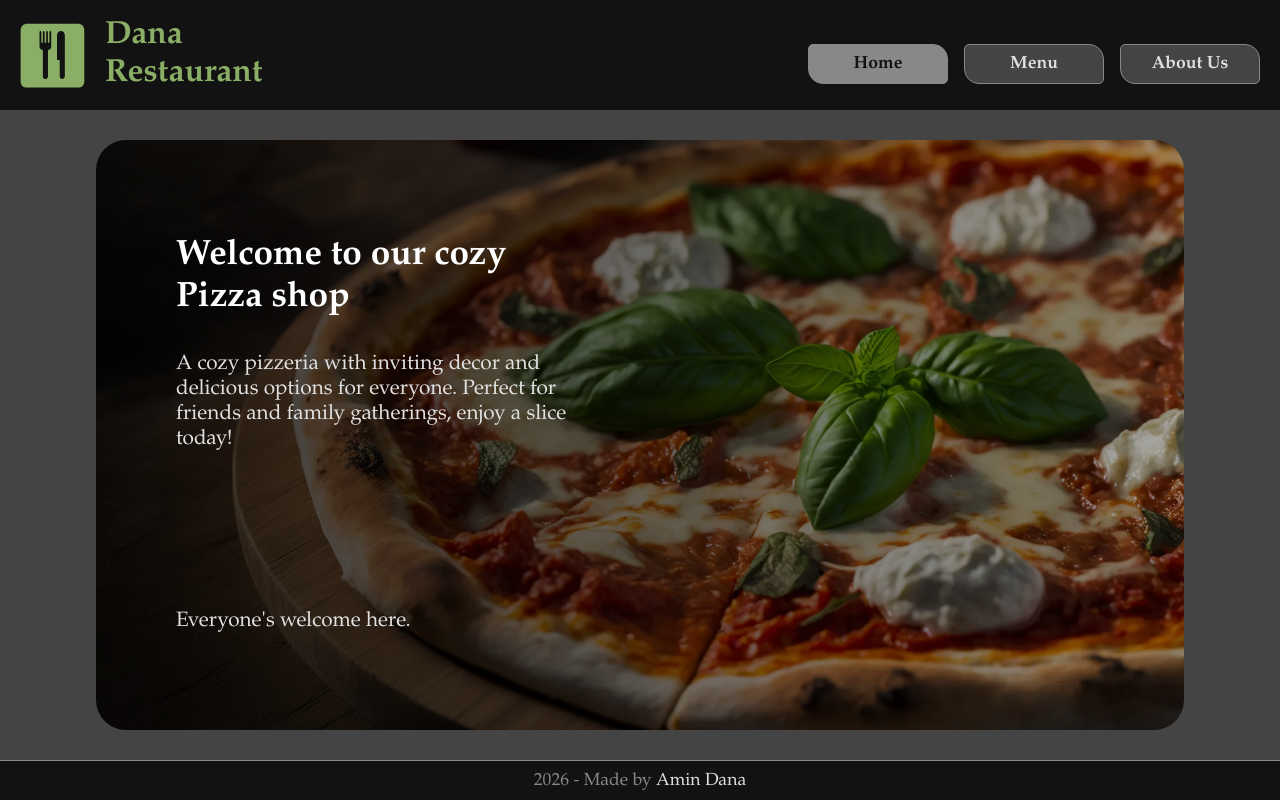
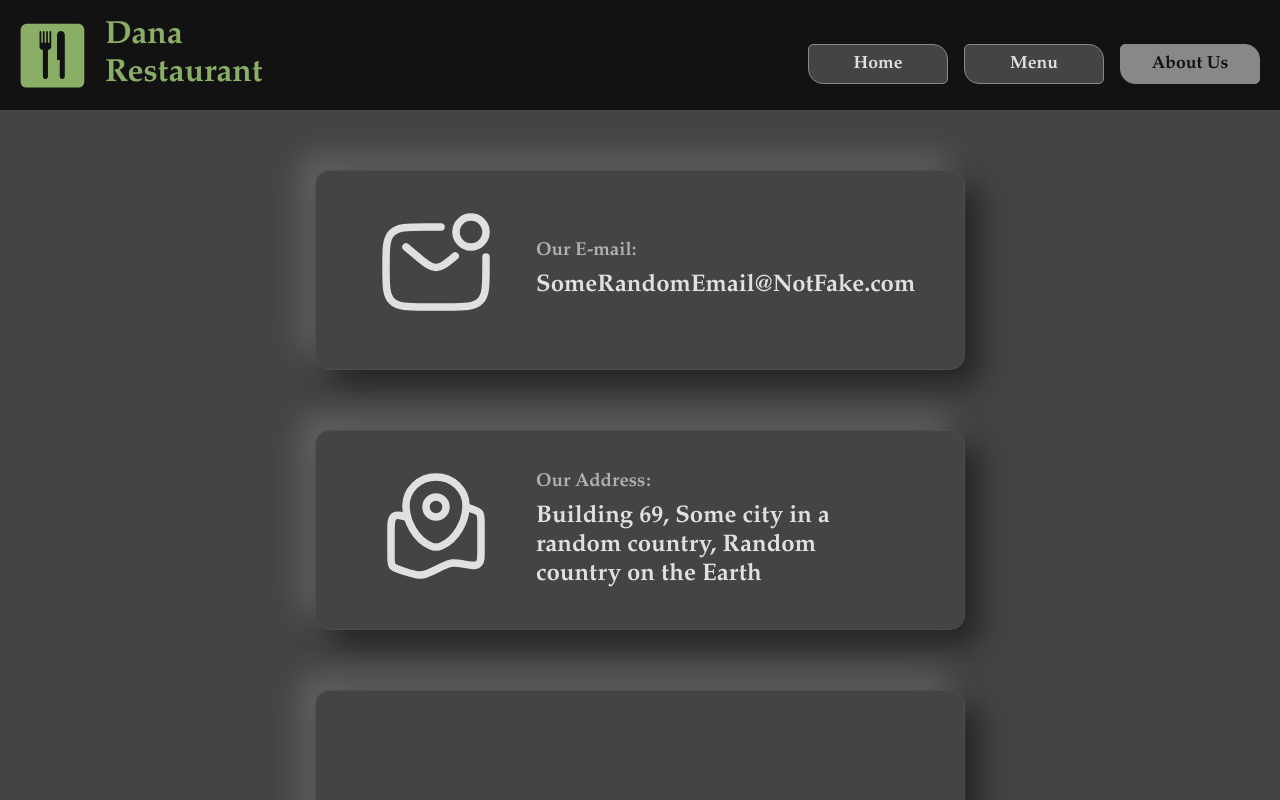
Before and after one commit to AminDanaaa/restaurant, a website built with webpack: page src/template.html in a window 1280 px wide. Shown: the top 800 px of the page. Built offline with nearby package versions, Linux system fonts and the light colour scheme.

Commit message:
email and address added to about page

```diff
--- a/src/Pages/About.js
+++ b/src/Pages/About.js
@@ -1,4 +1,6 @@
 import Cleaner from "./Cleaner.js";
+import SVG from "../SVG/SVG.js";
+import { aboutTexts } from "./Strings/Strings.js";
 const btnAbout = document.querySelector("#about");
 
 
@@ -6,6 +8,31 @@ const btnAbout = document.querySelector("#about");
 // Structure of page {Home} --Start
 const main = document.createElement("div");
 main.classList.add("about-content");
+const contactDiv = document.createElement("div");
+contactDiv.classList.add("contact-info");
+const contactLogo = document.createElement("div");
+contactLogo.innerHTML = SVG.mail;
+const contactInfoDiv = document.createElement("div");
+const contactInfoTitle = document.createElement("h3");
+const contactInfoText = document.createElement("h2");
+contactInfoTitle.textContent = aboutTexts.email
+contactInfoText.textContent = aboutTexts.emailAddress;
+contactInfoDiv.append(contactInfoTitle, contactInfoText);
+contactDiv.append(contactLogo, contactInfoDiv);
+const addressDiv = document.createElement("div");
+addressDiv.classList.add("address-info");
+const addressLogo = document.createElement("div");
+addressLogo.innerHTML = SVG.location;
+const addressInfoDiv = document.createElement("div");
+const addressInfoTitle = document.createElement("h3");
+const addressInfoText = document.createElement("h2");
+addressInfoTitle.textContent = aboutTexts.address;
+addressInfoText.textContent = aboutTexts.addressFull;
+addressInfoDiv.append(addressInfoTitle, addressInfoText);
+addressDiv.append(addressLogo, addressInfoDiv);
+const crewDiv = document.createElement("div");
+crewDiv.classList.add("crew-box");
+main.append(contactDiv, addressDiv, crewDiv);
 // Structure of page {Home} --End
 
 
--- a/src/Pages/Strings/Strings.js
+++ b/src/Pages/Strings/Strings.js
@@ -8,5 +8,8 @@ export const menuTexts = {
 };
 
 export const aboutTexts = {
-
+    email: "Our E-mail:",
+    emailAddress: "SomeRandomEmail@NotFake.com",
+    address: "Our Address:",
+    addressFull: "Building 69, Some city in a random country, Random country on the Earth",
 };
--- a/src/SVG/SVG.js
+++ b/src/SVG/SVG.js
@@ -1,7 +1,13 @@
 const logo = `<svg viewBox="0 0 64 64" xmlns="http://www.w3.org/2000/svg" xmlns:xlink="http://www.w3.org/1999/xlink" aria-hidden="true" role="img" class="iconify iconify--medical-icon" preserveAspectRatio="xMidYMid meet" fill="#000000"><g id="SVGRepo_bgCarrier" stroke-width="0"></g><g id="SVGRepo_tracerCarrier" stroke-linecap="round" stroke-linejoin="round"></g><g id="SVGRepo_iconCarrier"><path d="M56.411.719S7.623.704 7.637.719C3.14.719.612 3.044.612 7.793v48.966c0 4.443 2.273 6.769 6.766 6.769h49.173c4.493 0 6.769-2.21 6.769-6.769V7.793c.001-4.634-2.275-7.074-6.909-7.074zM30.749 23.374c0 1.536-1.399 3.181-3.215 3.181V52.49c0 3.682-5.018 3.682-5.018 0V26.555c-1.767 0-3.306-1.361-3.306-3.4V8.882c0-1.242 1.795-1.29 1.795.049v10.55h1.503V8.833c0-1.141 1.729-1.214 1.729.049v10.599h1.553V8.848c0-1.193 1.678-1.241 1.678.047v10.586h1.528V8.848c0-1.18 1.753-1.227 1.753.047v14.479zm13.386 29.104c0 3.601-5.028 3.547-5.028 0V36.496H36.43V12.199c0-5.656 7.706-5.656 7.706 0v40.279z" fill="#8BAE66"></path></g></svg>`;
+
+const mail = `<svg width="120px" height="120px" viewBox="0 0 24 24" fill="none" xmlns="http://www.w3.org/2000/svg"><g id="SVGRepo_bgCarrier" stroke-width="0"></g><g id="SVGRepo_tracerCarrier" stroke-linecap="round" stroke-linejoin="round"></g><g id="SVGRepo_iconCarrier"> <path d="M22 10C22.0185 10.7271 22 11.0542 22 12C22 15.7712 22 17.6569 20.8284 18.8284C19.6569 20 17.7712 20 14 20H10C6.22876 20 4.34315 20 3.17157 18.8284C2 17.6569 2 15.7712 2 12C2 8.22876 2 6.34315 3.17157 5.17157C4.34315 4 6.22876 4 10 4H13" stroke="#E0E0E0" stroke-width="1.5" stroke-linecap="round"></path> <path d="M6 8L8.1589 9.79908C9.99553 11.3296 10.9139 12.0949 12 12.0949C13.0861 12.0949 14.0045 11.3296 15.8411 9.79908" stroke="#E0E0E0" stroke-width="1.5" stroke-linecap="round"></path> <circle cx="19" cy="5" r="3" stroke="#E0E0E0" stroke-width="1.5"></circle> </g></svg>`;
+
+const location = `<svg width="120px" height="120px" viewBox="0 0 24 24" fill="none" xmlns="http://www.w3.org/2000/svg"><g id="SVGRepo_bgCarrier" stroke-width="0"></g><g id="SVGRepo_tracerCarrier" stroke-linecap="round" stroke-linejoin="round"></g><g id="SVGRepo_iconCarrier"> <path d="M18 8L18.9487 8.31623C19.9387 8.64624 20.4337 8.81124 20.7169 9.20407C21 9.5969 21 10.1187 21 11.1623V16.829C21 18.1199 21 18.7653 20.6603 19.18C20.5449 19.3208 20.4048 19.4394 20.247 19.5301C19.7821 19.797 19.1455 19.6909 17.8721 19.4787C16.6157 19.2693 15.9875 19.1646 15.3648 19.2167C15.1463 19.235 14.9292 19.2676 14.715 19.3144C14.1046 19.4477 13.5299 19.735 12.3806 20.3097C10.8809 21.0596 10.131 21.4345 9.33284 21.5501C9.09242 21.5849 8.8498 21.6021 8.60688 21.6016C7.80035 21.6001 7.01186 21.3373 5.43488 20.8116L5.05132 20.6838C4.06129 20.3538 3.56627 20.1888 3.28314 19.7959C3 19.4031 3 18.8813 3 17.8377V12.908C3 11.2491 3 10.4197 3.48841 9.97358C3.57388 9.89552 3.66809 9.82762 3.76917 9.77122C4.34681 9.44894 5.13369 9.71123 6.70746 10.2358" stroke="#E0E0E0" stroke-width="1.5"></path> <path d="M6 7.70031C6 4.55211 8.68629 2 12 2C15.3137 2 18 4.55211 18 7.70031C18 10.8238 16.085 14.4687 13.0972 15.7721C12.4007 16.076 11.5993 16.076 10.9028 15.7721C7.91499 14.4687 6 10.8238 6 7.70031Z" stroke="#E0E0E0" stroke-width="1.5"></path> <circle cx="12" cy="8" r="2" stroke="#E0E0E0" stroke-width="1.5"></circle> </g></svg>`;
 
 const SVG = {
     logo: logo,
+    mail: mail,
+    location: location,
 };
 
 export default SVG;
--- a/src/index.js
+++ b/src/index.js
@@ -30,8 +30,8 @@ const initialize = () => {
         }
     });
 
-    btnHome.classList.add("active-button");
-    Home.render(content);
+    btnAbout.classList.add("active-button");
+    About.render(content);
 };
 
 
--- a/src/styles.css
+++ b/src/styles.css
@@ -204,7 +204,7 @@ footer a:hover {
 .home-content {
     width: 100%;
     flex: 1;
-    border-radius: 30px;
+    border-radius: 40px 40px 10px 10px;
     background-image: linear-gradient(to right, rgba(0,0,0,0.8), rgba(0,0,0,0.3)), url('./Media/background-landscape.webp');
     background-size: cover;
     background-position: center;
@@ -252,4 +252,57 @@ footer a:hover {
 
 /* About Page content */
 .about-content {
+    width: 70%;
+    flex: 1;
+    display: flex;
+    flex-direction: column;
+    justify-content: space-evenly;
+    align-items: center;
 }
+
+.about-content > div {
+    width: 100%;
+    width: 650px;
+    background-color: var(--palette-dark-gray);
+    margin-block: 30px;
+    border-radius: 15px;
+    box-shadow: 15px 15px 30px #242424,
+                -15px -15px 30px #646464;
+    border: 1px solid rgba(255, 255, 255, 0.05);
+    padding-inline: 40px;
+}
+
+.about-content h3 {
+    color: var(--palette-medium-gray);
+    margin-bottom: 10px;
+}
+
+.about-content h2 {
+    color: var(--palette-light-gray);
+}
+
+.contact-info {
+    min-height: 200px;
+    display: flex;
+    justify-content: space-around;
+    align-items: center;
+}
+
+.contact-info > div {
+    margin-inline: 20px;
+}
+
+.address-info {
+    min-height: 200px;
+    display: flex;
+    justify-content: space-around;
+    align-items: center;
+}
+
+.address-info > div {
+    margin-inline: 20px;
+}
+
+.crew-box {
+    min-height: 800px;
+}
```
